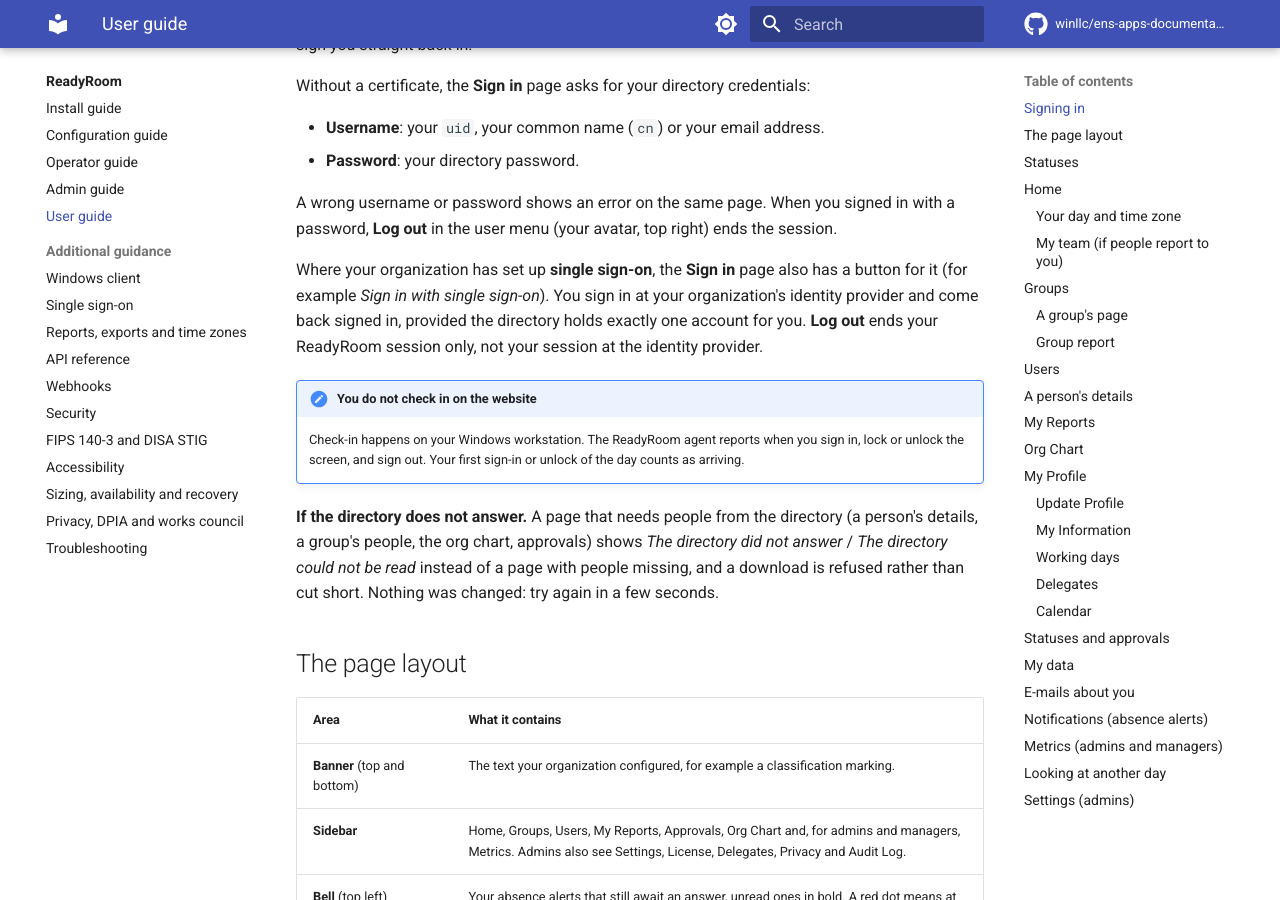
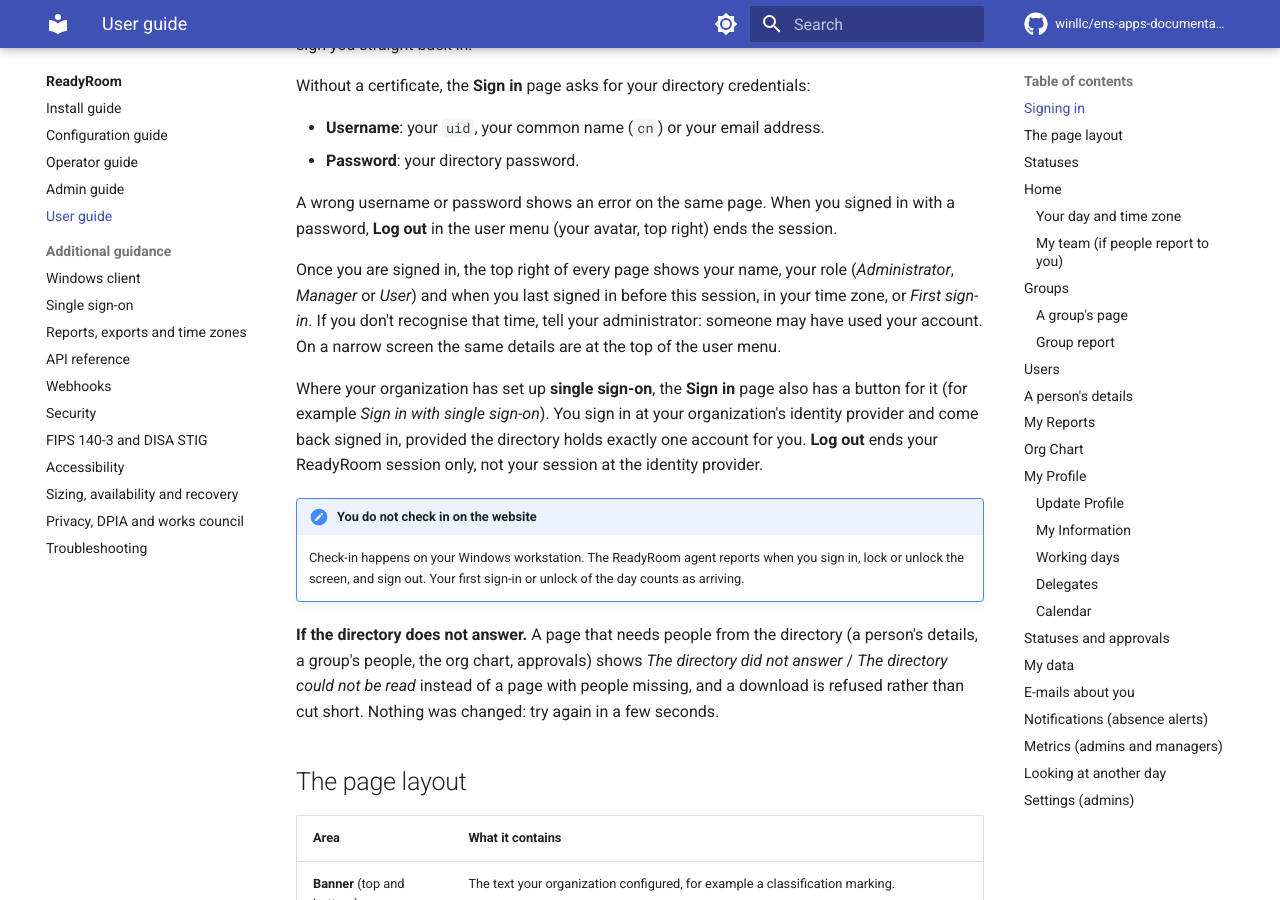
Before and after one commit to winllc/ens-apps-documentation, an MkDocs documentation site: the page built from docs/readyroom/user-guide.md, in a window 1280 px wide and 900 px high, scrolled down 415 px. Built offline with MkDocs 1.6.1 and Material for MkDocs 9.7.7, drawn with Linux system fonts in a browser that asks for light colours; comment, search, counter and statistics services are not loaded.

Commit message:
ReadyRoom: the header shows who is signed in, their role and last sign-in
Co-Authored-By: Claude Opus 5.5 <noreply@anthropic.com>
Claude-Session: https://claude.ai/code/session_01R2Q6XtDB8DfVmiejzJGwBh

```diff
--- a/docs/readyroom/user-guide.md
+++ b/docs/readyroom/user-guide.md
@@ -17,6 +17,11 @@ Without a certificate, the **Sign in** page asks for your directory credentials:
 
 A wrong username or password shows an error on the same page. When you signed in with a password,
 **Log out** in the user menu (your avatar, top right) ends the session.
+
+Once you are signed in, the top right of every page shows your name, your role (*Administrator*,
+*Manager* or *User*) and when you last signed in before this session, in your time zone, or *First
+sign-in*. If you don't recognise that time, tell your administrator: someone may have used your
+account. On a narrow screen the same details are at the top of the user menu.
 
 Where your organization has set up **single sign-on**, the **Sign in** page also has a button for it
 (for example *Sign in with single sign-on*). You sign in at your organization's identity provider and
```
